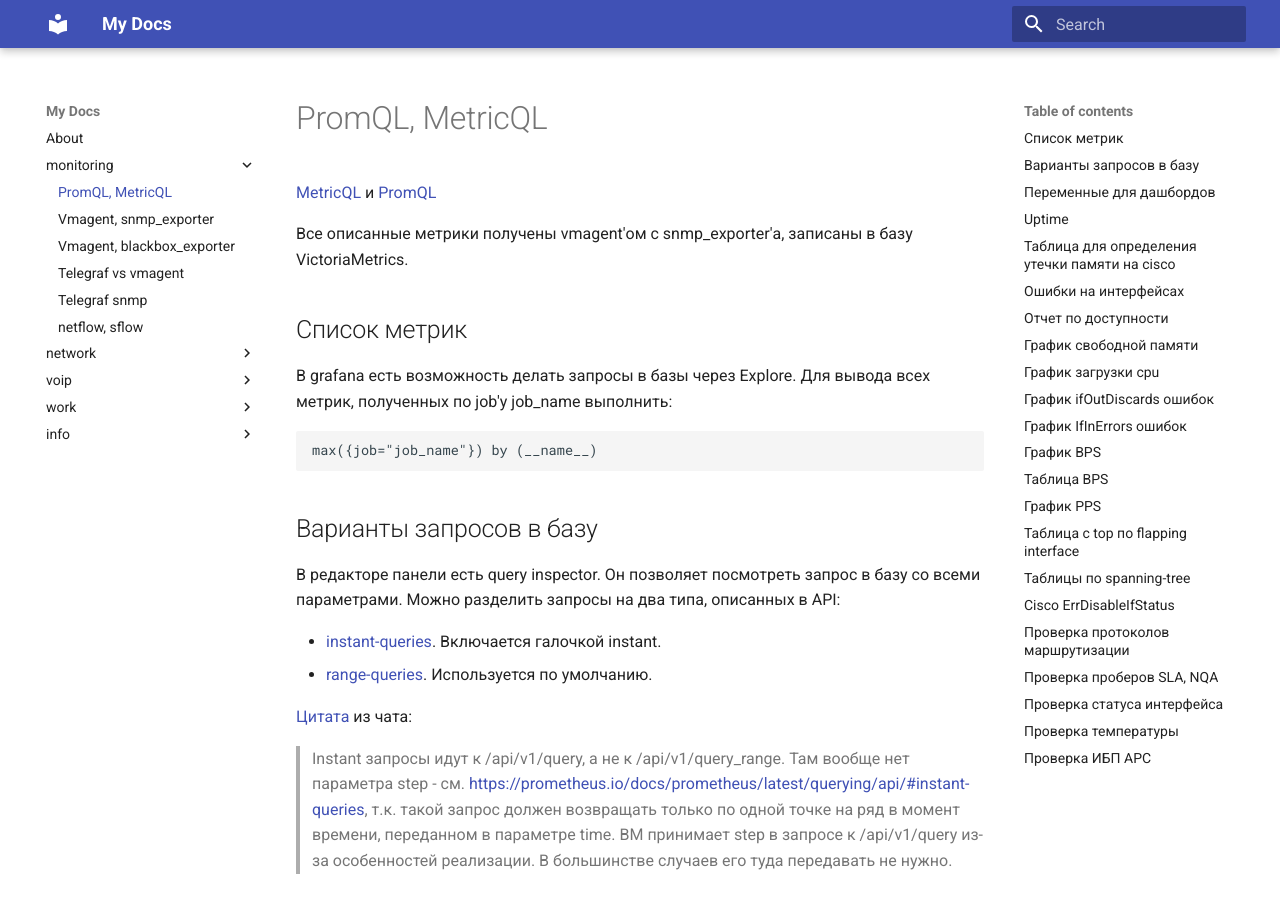
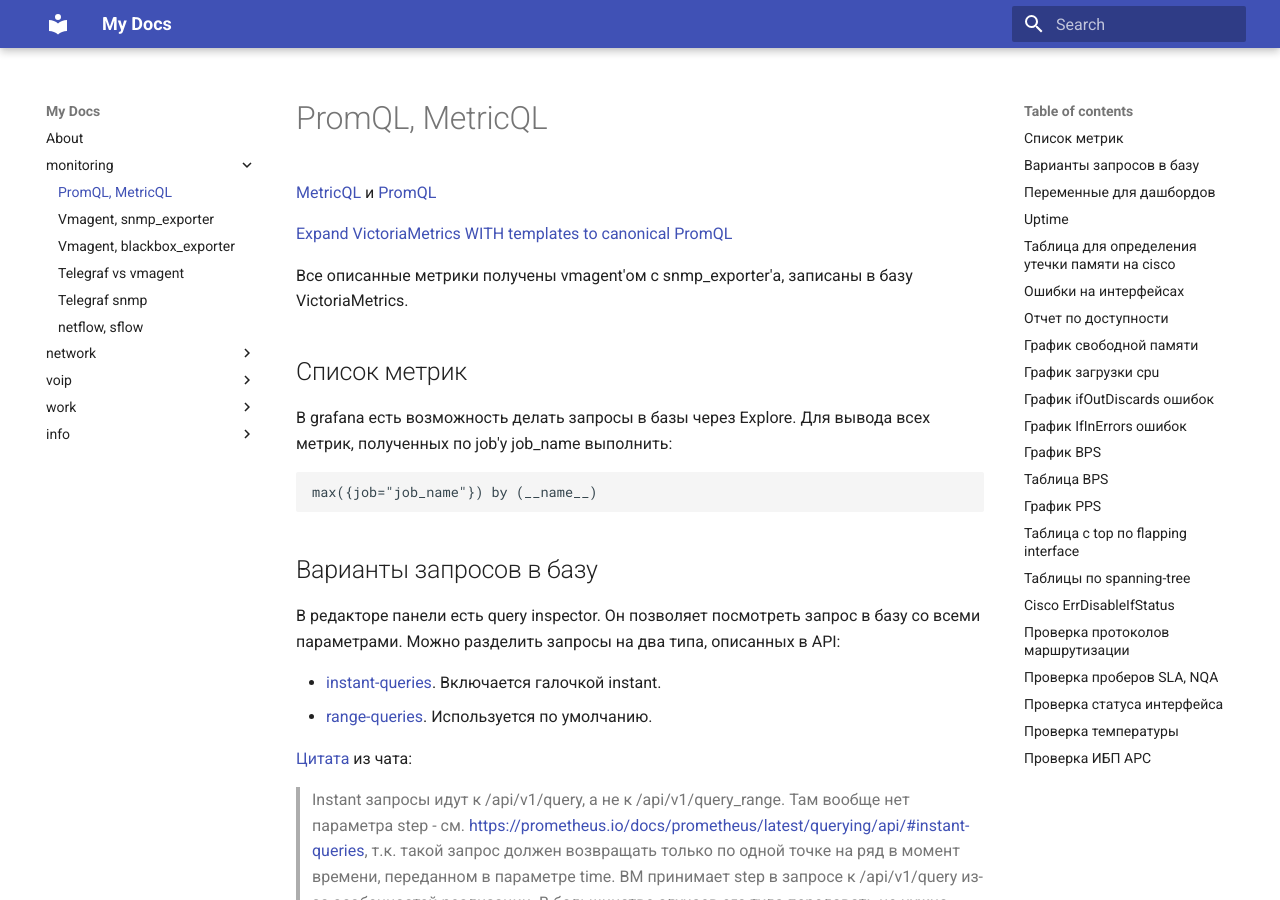
Before and after one commit to v98765/v98765.github.io, an MkDocs documentation site: the page built from docs/monitoring/promql_metricql.md, in a window 1280 px wide and 900 px high. Built offline with MkDocs 1.6.1 and Material for MkDocs 9.7.7, drawn with Linux system fonts in a browser that asks for light colours.

Commit message:
promql_metricql.md link to vm form

```diff
--- a/docs/monitoring/promql_metricql.md
+++ b/docs/monitoring/promql_metricql.md
@@ -1,4 +1,6 @@
 [MetricQL](https://victoriametrics.github.io/MetricsQL.html) и [PromQL](https://prometheus.io/docs/prometheus/latest/querying/functions/)
+
+[Expand VictoriaMetrics WITH templates to canonical PromQL](https://play.victoriametrics.com/promql/expand-with-exprs)
 
 Все описанные метрики получены vmagent'ом с snmp_exporter'а, записаны в базу VictoriaMetrics.
 
```
